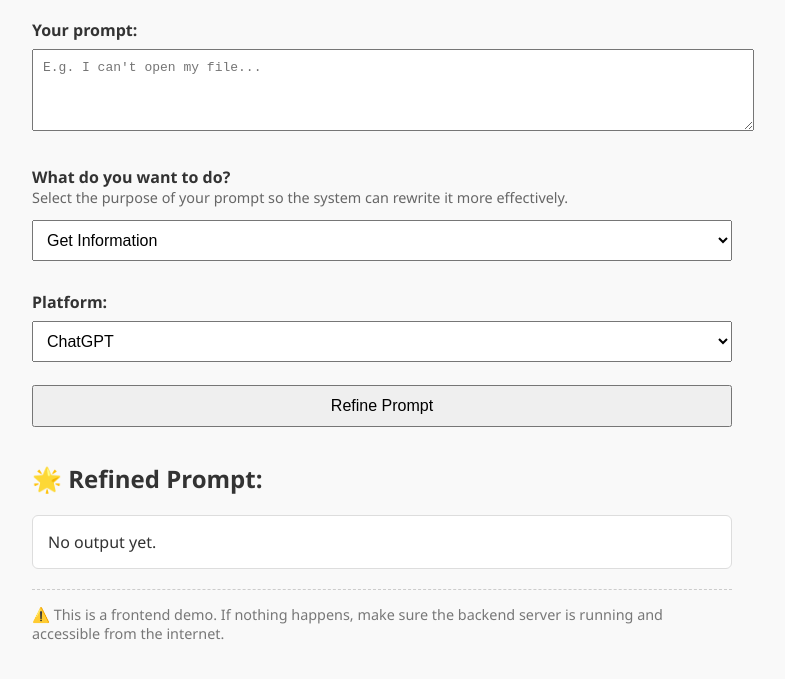
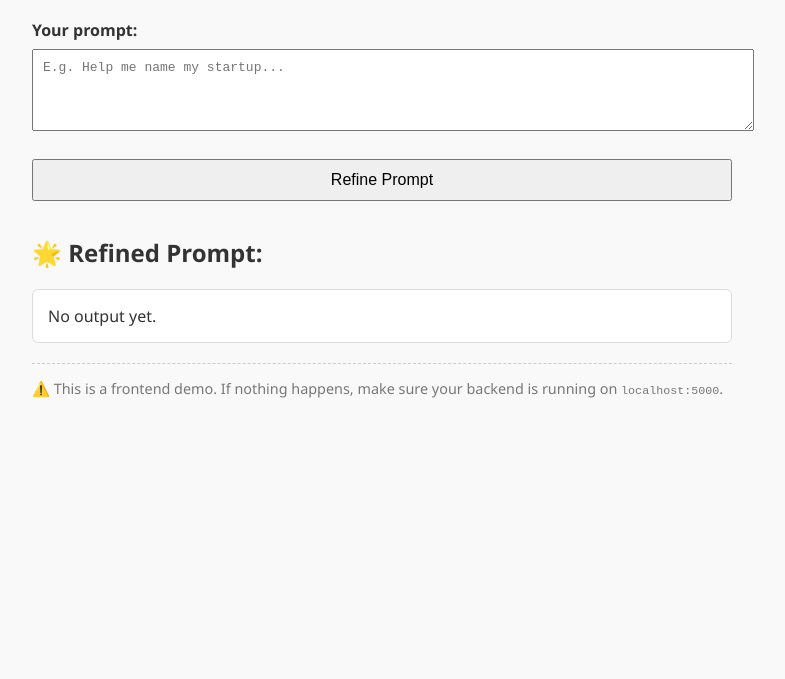
Before and after one commit to beyzabetulcelik/prompt-refiner, a plain HTML site: page index.html in a window 1280 px wide. Shown: the part 127-806 px from the top of the page, without its empty margins (258-1043 px from the left). Drawn offline with Linux system fonts and the light colour scheme.

Commit message:
index.html

```diff
--- a/index.html
+++ b/index.html
@@ -22,7 +22,7 @@
       margin-top: 15px;
       display: block;
     }
-    textarea, select, button {
+    textarea, button {
       width: 100%;
       padding: 10px;
       margin-top: 8px;
@@ -43,40 +43,13 @@
       border-top: 1px dashed #ccc;
       padding-top: 15px;
     }
-    small {
-      font-size: 0.9em;
-      color: #666;
-      display: block;
-      margin-bottom: 5px;
-    }
   </style>
 </head>
 <body>
-  <h1> Prompt Refiner</h1>
+  <h1>Prompt Refiner</h1>
 
   <label for="prompt">Your prompt:</label>
-  <textarea id="prompt" rows="4" placeholder="E.g. I can't open my file..."></textarea>
-
-  <label for="intent">What do you want to do?</label>
-  <small>Select the purpose of your prompt so the system can rewrite it more effectively.</small>
-
-  <select id="intent">
-  <option value="bilgi" title="Ask something clearly and in detail">Get Information</option>
-  <option value="mail" title="Turn your input into a proper email">Write an Email</option>
-  <option value="hata" title="Ask for help about a technical or practical problem">Fix a Problem</option>
-  <option value="kod" title="Request a clean code example for your need">Generate Code</option>
-  <option value="gorsel" title="Describe a visual scene for image generation tools">Visual Prompt (Midjourney)</option>
-  <option value="acikla" title="Explain a concept clearly and simply">Explain Something</option>
-  <option value="fikir" title="Ask for creative ideas like names or projects">Get Creative Ideas</option>
-</select>
-
-
-  <label for="platform">Platform:</label>
-  <select id="platform">
-    <option value="ChatGPT">ChatGPT</option>
-    <option value="Midjourney">Midjourney</option>
-    <option value="Suno">Suno</option>
-  </select>
+  <textarea id="prompt" rows="4" placeholder="E.g. Help me name my startup..."></textarea>
 
   <button onclick="refinePrompt()">Refine Prompt</button>
 
@@ -84,20 +57,18 @@
   <div id="output">No output yet.</div>
 
   <div class="note">
-    ⚠️ This is a frontend demo. If nothing happens, make sure the backend server is running and accessible from the internet.
+    ⚠️ This is a frontend demo. If nothing happens, make sure your backend is running on <code>localhost:5000</code>.
   </div>
 
   <script>
     async function refinePrompt() {
       const prompt = document.getElementById("prompt").value;
-      const intent = document.getElementById("intent").value;
-      const platform = document.getElementById("platform").value;
 
       try {
         const response = await fetch("http://localhost:5000/api/refine", {
           method: "POST",
           headers: { "Content-Type": "application/json" },
-          body: JSON.stringify({ prompt, intent, platform })
+          body: JSON.stringify({ prompt })
         });
 
         const data = await response.json();
```
